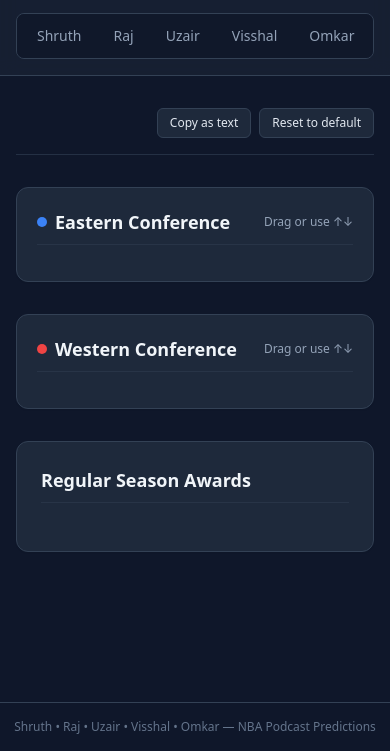
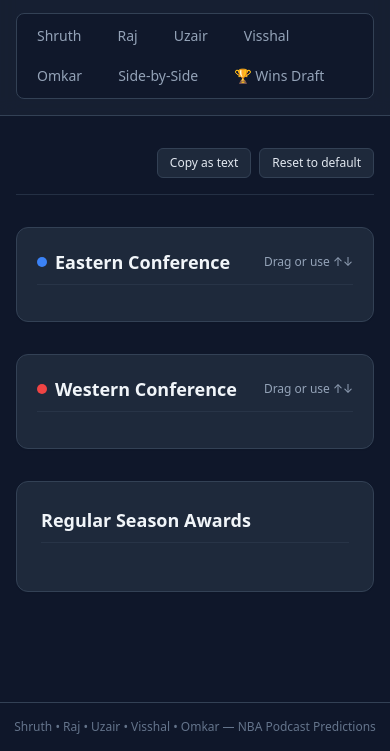
Before and after one commit to GitGitUz/NBA-Pod-App, a website: page index.html in a window 390 px wide. Shown: the part 93-844 px from the top of the page. Drawn offline with nearby package versions, Linux system fonts and the light colour scheme.

Commit message:
Fix responsive participant tab navigation

```diff
--- a/index.html
+++ b/index.html
@@ -37,7 +37,7 @@
                 <span id="statusText" class="text-slate-300">Connecting…</span>
             </div>
         </div>
-        <nav class="flex bg-slate-900/80 p-1 rounded-lg border border-cardBorder overflow-x-auto text-sm font-medium" id="tabNav">
+        <nav class="flex flex-wrap gap-1 bg-slate-900/80 p-1 rounded-lg border border-cardBorder text-sm font-medium" id="tabNav">
             <button data-act="tab" data-tab="Shruth" class="tab-btn px-4 py-2 rounded-md transition-colors text-slate-400 hover:text-white">Shruth</button>
             <button data-act="tab" data-tab="Raj" class="tab-btn px-4 py-2 rounded-md transition-colors text-slate-400 hover:text-white">Raj</button>
             <button data-act="tab" data-tab="Uzair" class="tab-btn px-4 py-2 rounded-md transition-colors text-slate-400 hover:text-white">Uzair</button>
```
